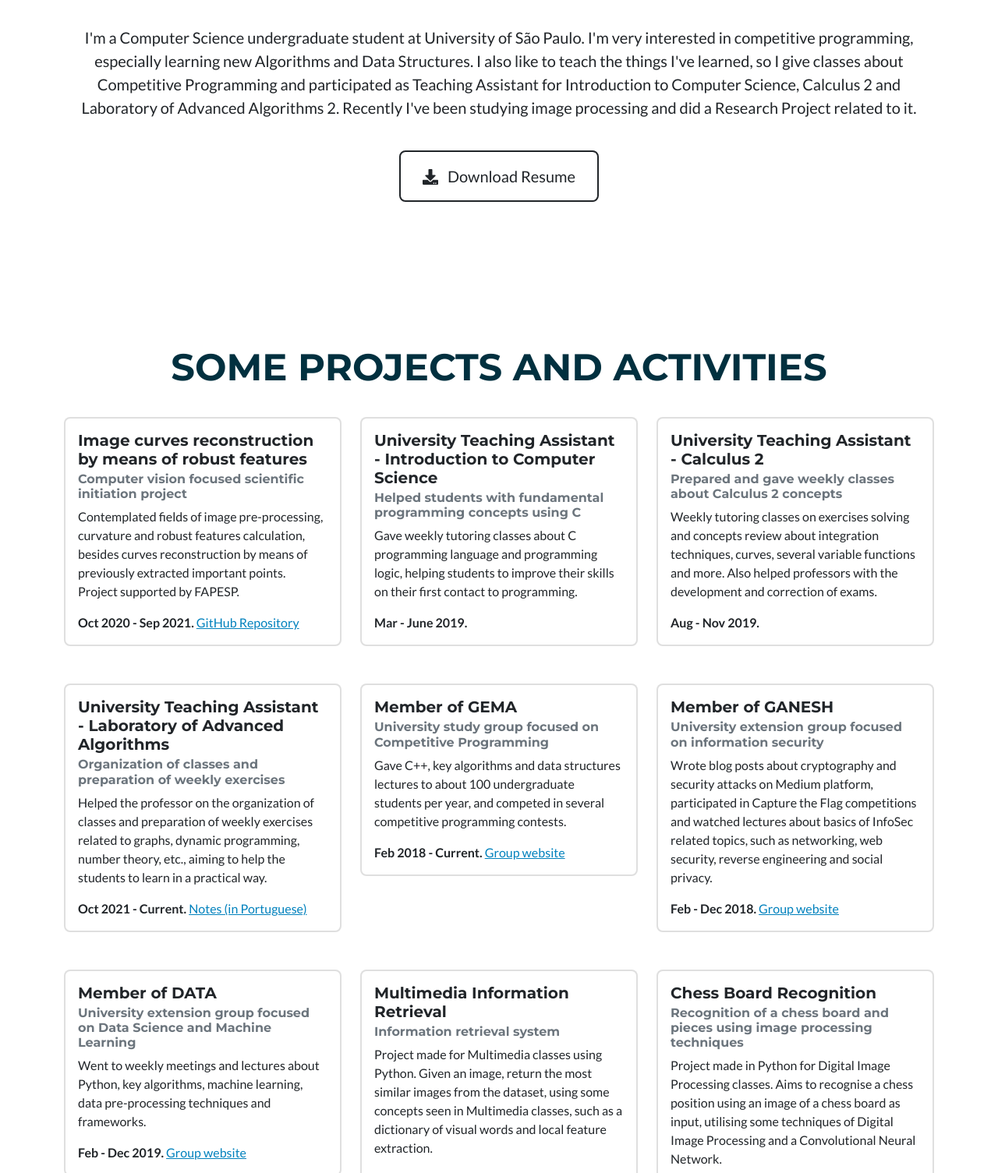
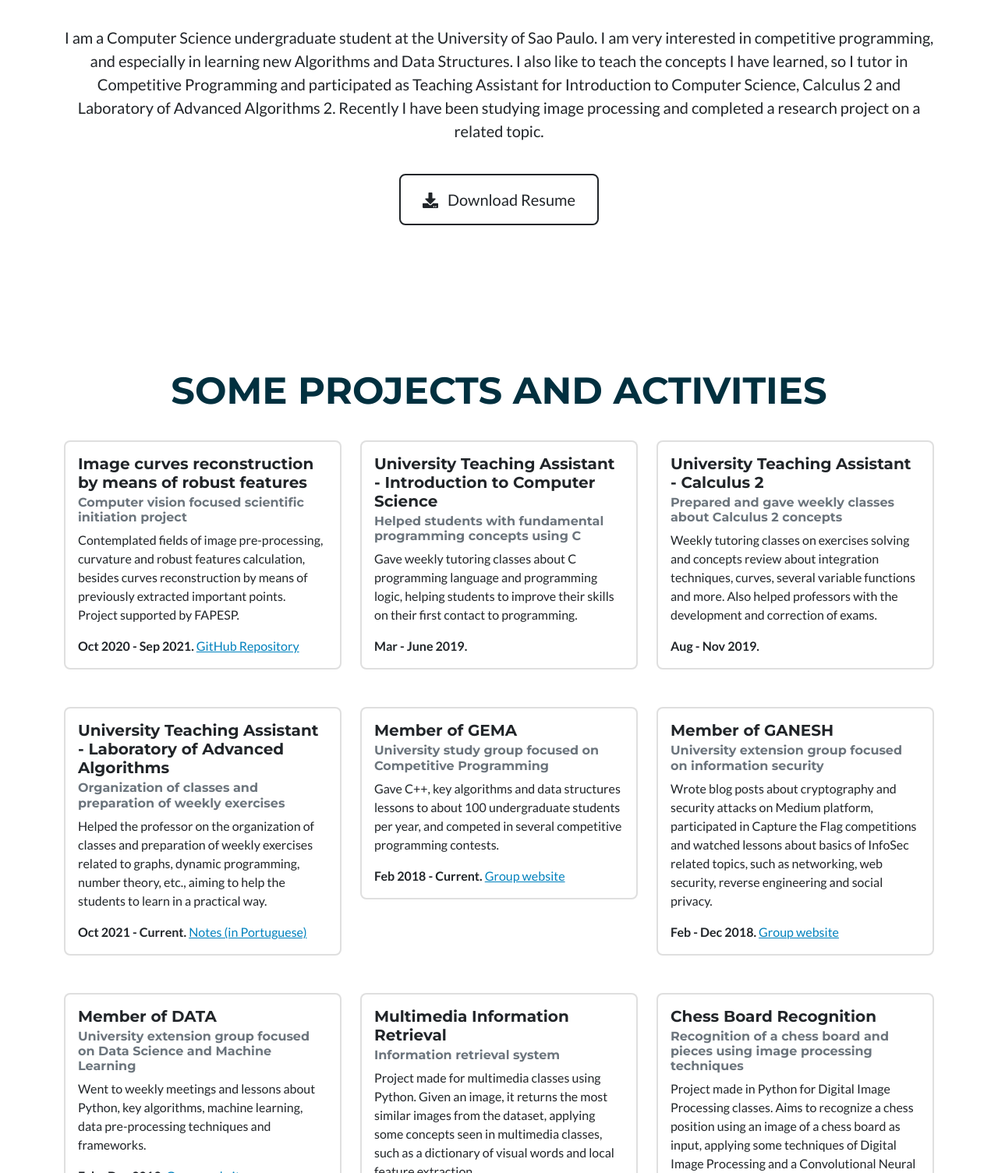
Before and after one commit to andrefakhoury/andrefakhoury.github.io, a plain HTML site: page index.html in a window 1280 px wide. Shown: the part 675-2180 px from the top of the page at 78% size. Drawn offline with nearby package versions, Linux system fonts and the light colour scheme.

Commit message:
Fix minor typos

```diff
--- a/index.html
+++ b/index.html
@@ -64,12 +64,12 @@
                 <!-- About Section Content-->
                 <div class="row">
                     <div class="container text-center"><p class="lead">
-                        I'm a Computer Science undergraduate student at University of São Paulo.
-                        I'm very interested in competitive programming, especially learning new Algorithms and Data Structures.
-                        I also like to teach the things I've learned, so I give classes about Competitive Programming and
+                        I am a Computer Science undergraduate student at the University of Sao Paulo.
+                        I am very interested in competitive programming, and especially in learning new Algorithms and Data Structures.
+                        I also like to teach the concepts I have learned, so I tutor in Competitive Programming and
                         participated as Teaching Assistant for Introduction to Computer Science, Calculus 2 and Laboratory of
                         Advanced Algorithms 2.
-                        Recently I've been studying image processing and did a Research Project related to it.
+                        Recently I have been studying image processing and completed a research project on a related topic.
                 </div>
                 <!-- About Section Button-->
                 <div class="text-center mt-4">
@@ -140,7 +140,7 @@
                         <div class="card"><div class="card-body">
                             <h5 class="card-title">Member of GEMA</h5>
                             <h6 class="card-subtitle mb-2 text-muted">University study group focused on Competitive Programming</h6>
-                            <p class="card-text">Gave C++, key algorithms and data structures lectures to about 100 undergraduate
+                            <p class="card-text">Gave C++, key algorithms and data structures lessons to about 100 undergraduate
                                 students per year, and competed in several competitive programming contests.</p>
                             <b>Feb 2018 - Current.</b>
                             <a href="http://gema.icmc.usp.br" class="card-link">Group website</a>
@@ -152,7 +152,7 @@
                             <h5 class="card-title">Member of GANESH</h5>
                             <h6 class="card-subtitle mb-2 text-muted">University extension group focused on information security</h6>
                             <p class="card-text">Wrote blog posts about cryptography and security attacks on Medium platform,
-                                participated in Capture the Flag competitions and watched lectures about basics of InfoSec
+                                participated in Capture the Flag competitions and watched lessons about basics of InfoSec
                                 related topics, such as networking, web security, reverse engineering and social privacy.</p>
                             <b>Feb - Dec 2018.</b>
                             <a href="https://ganesh.icmc.usp.br" class="card-link">Group website</a>
@@ -163,7 +163,7 @@
                         <div class="card"><div class="card-body">
                             <h5 class="card-title">Member of DATA</h5>
                             <h6 class="card-subtitle mb-2 text-muted">University extension group focused on Data Science and Machine Learning</h6>
-                            <p class="card-text">Went to weekly meetings and lectures about Python, key algorithms, machine learning, data
+                            <p class="card-text">Went to weekly meetings and lessons about Python, key algorithms, machine learning, data
                                 pre-processing techniques and frameworks.</p>
                             <b>Feb - Dec 2019.</b>
                             <a href="http://data.icmc.usp.br" class="card-link">Group website</a>
@@ -173,8 +173,8 @@
                         <div class="card"><div class="card-body">
                             <h5 class="card-title">Multimedia Information Retrieval</h5>
                             <h6 class="card-subtitle mb-2 text-muted">Information retrieval system</h6>
-                            <p class="card-text">Project made for Multimedia classes using Python. Given an image, return the most similar images from the dataset,
-                                using some concepts seen in Multimedia classes, such as a dictionary of visual words and local feature extraction.</p>
+                            <p class="card-text">Project made for multimedia classes using Python. Given an image, it returns the most similar images from the dataset,
+                                applying some concepts seen in multimedia classes, such as a dictionary of visual words and local feature extraction.</p>
                             <b>July 2021.</b>
                             <a href="https://github.com/andrefakhoury/multimedia-information-retrieval" class="card-link">GitHub Repository</a>
                         </div></div>
@@ -184,8 +184,8 @@
                         <div class="card"><div class="card-body">
                             <h5 class="card-title">Chess Board Recognition</h5>
                             <h6 class="card-subtitle mb-2 text-muted">Recognition of a chess board and pieces using image processing techniques</h6>
-                            <p class="card-text">Project made in Python for Digital Image Processing classes. Aims to recognise a chess position using an
-                                image of a chess board as input, utilising some techniques of Digital Image Processing and a Convolutional Neural Network.</p>
+                            <p class="card-text">Project made in Python for Digital Image Processing classes. Aims to recognize a chess position using an
+                                image of a chess board as input, applying some techniques of Digital Image Processing and a Convolutional Neural Network.</p>
                             <b>May - July 2021.</b>
                             <a href="https://github.com/andrefakhoury/chess-board-recognition" class="card-link">GitHub Repository</a>
                         </div></div>
@@ -215,7 +215,7 @@
                         <div class="card"><div class="card-body">
                             <h5 class="card-title">C I/O Masks</h5>
                             <h6 class="card-subtitle mb-2 text-muted">Extra class about format specifiers present in C</h6>
-                            <p class="card-text">Tutorial written in portuguese when I was T.A. of Introduction of CS.</p>
+                            <p class="card-text">Tutorial written in Portuguese when I was a T.A. for Introduction to CS.</p>
                             <b>Apr 2019.</b>
                             <a href="https://github.com/andrefakhoury/especificadores-de-formato-c" class="card-link">GitHub Repository</a>
                         </div></div>
@@ -251,7 +251,7 @@
                         <div class="card"><div class="card-body">
                             <h5 class="card-title">Oblivious Memories</h5>
                             <h6 class="card-subtitle mb-2 text-muted">Educational RPG/Visual Novel about World War Two</h6>
-                            <p class="card-text">Final project of my technical degree, aiming to influence the study of History on fundamental schools.
+                            <p class="card-text">Final project of my technical degree, aiming to influence the study of History in middle schools.
                                 Developed with Unity3D using C#.</p>
                             <b>Apr - Nov 2017.</b>
                         </div></div>
@@ -299,11 +299,11 @@
                 <div class="divider-custom"></div>
                 <div class="container text-center">
                     <ul class="list-group">
-                        <li class="list-group-item">4th place out of 64 (Silver Medal) in the 2020-2021 ACM-ICPC Latin American Regional Programming Contest - 2021</li>
-                        <li class="list-group-item">2nd place out of 799 in the 2020-2021 ACM-ICPC Brazil Subregional Programming Contest - 2020</li>
-                        <li class="list-group-item">12th place out of 57 in the 2019-2020 ACM-ICPC Latin American Regional Programming Contest - 2019</li>
-                        <li class="list-group-item">12th place out of 687 in the 2019-2020 ACM-ICPC Brazil Subregional Programming Contest - 2019</li>
-                        <li class="list-group-item">32th place out of 746 in the 2018-2019 ACM-ICPC Brazil Subregional Programming Contest - 2018</li>
+                        <li class="list-group-item">4th place out of 64 (Silver Medal) in the 2020-2021 ICPC Latin American Regional Programming Contest - 2021</li>
+                        <li class="list-group-item">2nd place out of 799 in the 2020-2021 ICPC Brazil Subregional Programming Contest - 2020</li>
+                        <li class="list-group-item">12th place out of 57 in the 2019-2020 ICPC Latin American Regional Programming Contest - 2019</li>
+                        <li class="list-group-item">12th place out of 687 in the 2019-2020 ICPC Brazil Subregional Programming Contest - 2019</li>
+                        <li class="list-group-item">32th place out of 746 in the 2018-2019 ICPC Brazil Subregional Programming Contest - 2018</li>
                         <li class="list-group-item">25th place out of 1821 (Honorable Mention) in the Brazilian Olympiad in Informatics (OBI) - 2018</li>
                         <li class="list-group-item">First Place in the Regional Mathematical Olympiad of Unesp Bauru for Public Schools (ORMUB) - 2017</li>
                         <li class="list-group-item">Bronze Medal in the Brazilian Physics Olympiad for Public Schools (OBFEP) - 2016</li>
```
